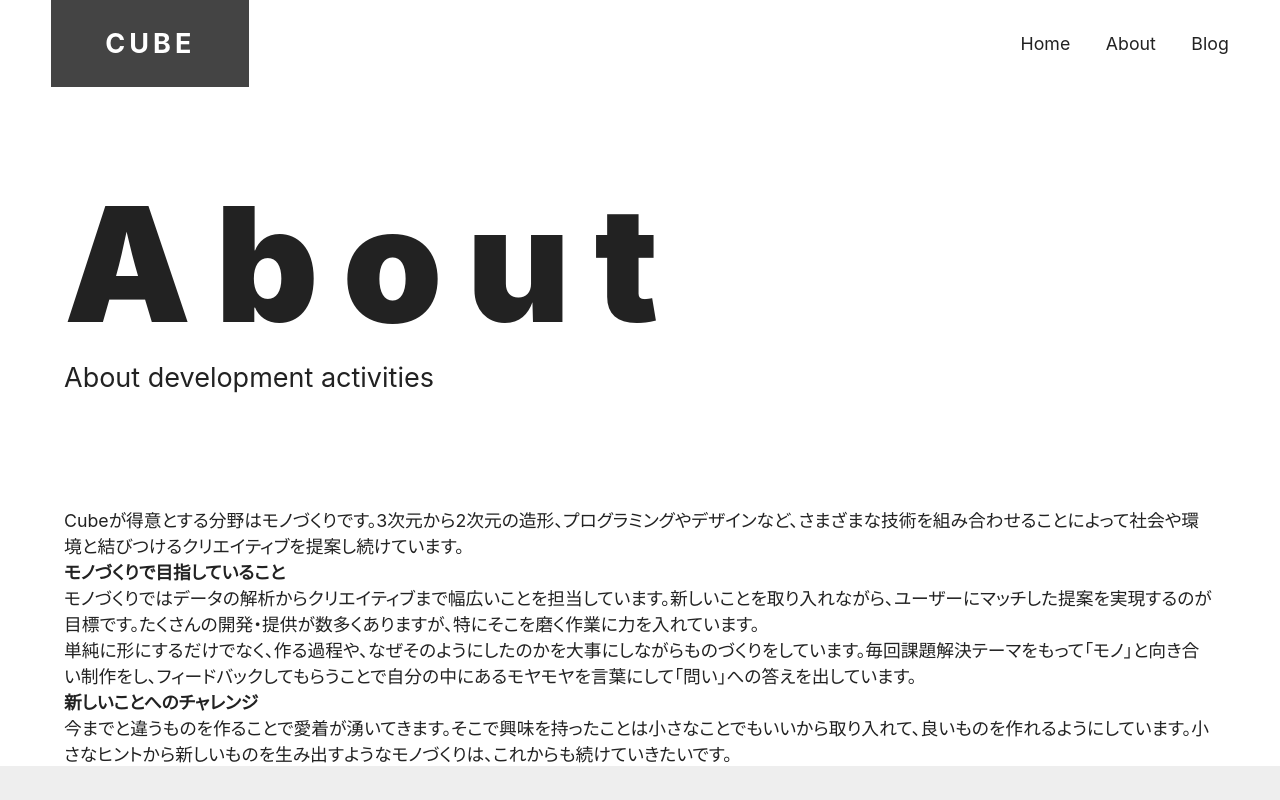
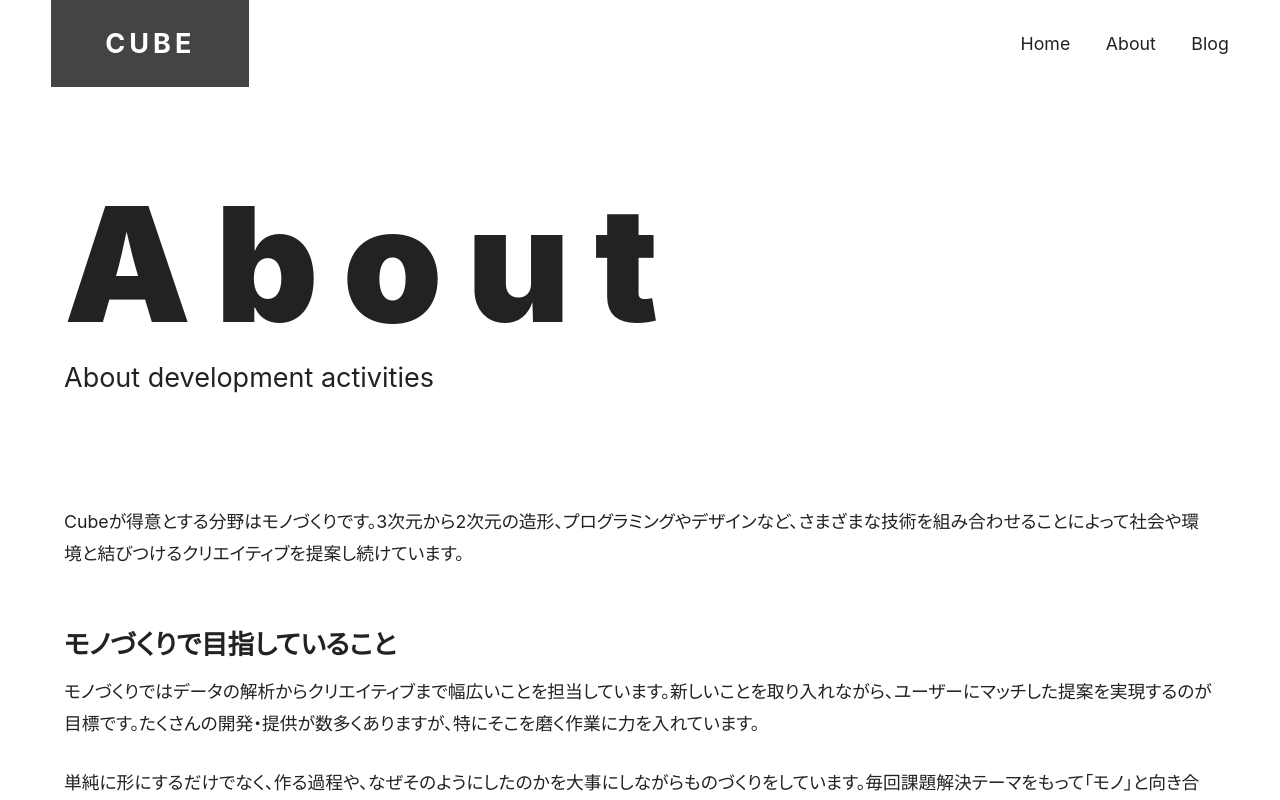
Before and after one commit to goto-ryota56/Next-js_test, a Next.js app: page /about in a window 1280 px wide. Shown: the top 800 px of the page. Built offline with nearby package versions, Linux system fonts and the light colour scheme.

Commit message:
aboutページ　文言スタイル変更

```diff
--- /dev/null
+++ b/components/post.body.js
@@ -0,0 +1,5 @@
+import styles from "styles/post-body.module.css";
+
+export default function postBody({ children }) {
+    return <div className={styles.stack}>{children}</div>;
+}
--- a/pages/about.js
+++ b/pages/about.js
@@ -1,10 +1,12 @@
 import Hero from "components/hero";
 import Container from "components/container";
+import PostBody from "components/post.body";
 export default function About() {
     return (
         <Container>
             <Hero title='About' subtitle='About development activities' />
 
+            <PostBody>
                 <p>Cubeが得意とする分野はモノづくりです。3次元から2次元の造形、プログラミングやデザインなど、さまざまな技術を組み合わせることによって社会や環境と結びつけるクリエイティブを提案し続けています。</p>
                 <h2>モノづくりで目指していること</h2>
                 <p>
@@ -17,6 +19,7 @@
                 <p>
                     今までと違うものを作ることで愛着が湧いてきます。そこで興味を持ったことは小さなことでもいいから取り入れて、良いものを作れるようにしています。小さなヒントから新しいものを生み出すようなモノづくりは、これからも続けていきたいです。
                 </p>
+            </PostBody>
         </Container>
     );
 }
--- a/styles/globals.css
+++ b/styles/globals.css
@@ -12,8 +12,8 @@
     --body: clamp(1rem, 0.95rem + 0.2vw, 1.125rem);
     --display: clamp(4.5rem, 1.83rem + 11.34vw, 10rem);
     --heading1: clamp(2rem, 1.3rem + 3vw, 4rem);
-    --heading2: calc(var(var(--body)) * 1.5);
-    --heading3: calc(var(var(--body)) * 1.2);
+    --heading2: calc(var(--body) * 1.5);
+    --heading3: calc(var(--body) * 1.2);
     --small-heading2: clamp(0.875rem, 4vw - 1rem, 1.6875rem);
     --small-heading3: calc(var(--small-heading2) * 0.86);
 
--- /dev/null
+++ b/styles/post-body.module.css
@@ -0,0 +1,23 @@
+@charset "utf-8";
+
+.stack > * + * {
+    margin-top: var(--stack-space, 1.5em);
+}
+
+.stack h2,
+.stack h3 {
+    --stack-space: 2em;
+}
+
+.stack h2 + *,
+.stack h3 + * {
+    --stack-space: 0.8em;
+}
+
+.stack p {
+    line-height: 1.8;
+}
+.stack ul {
+    padding: revert;
+    list-style: revert;
+}
```
Lines whose indentation alone changed are shown as unchanged.
